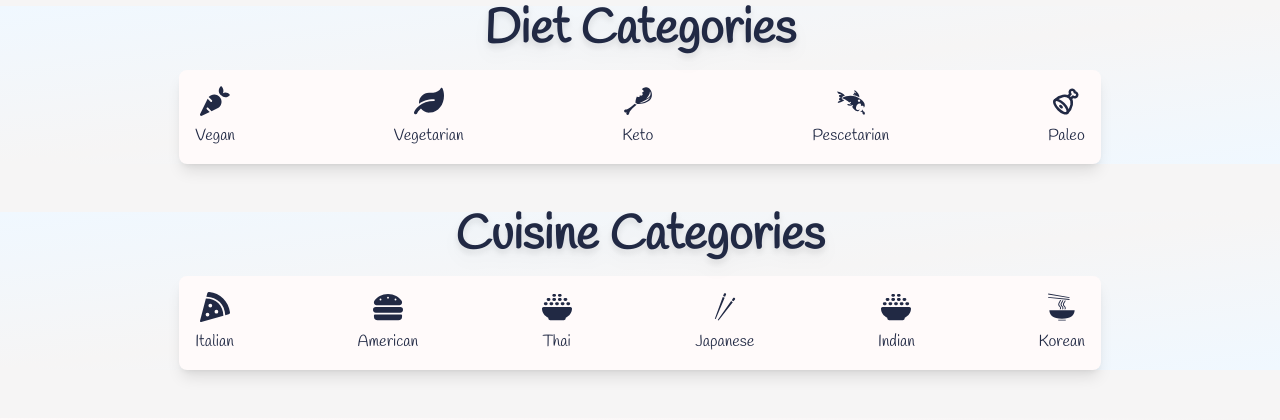
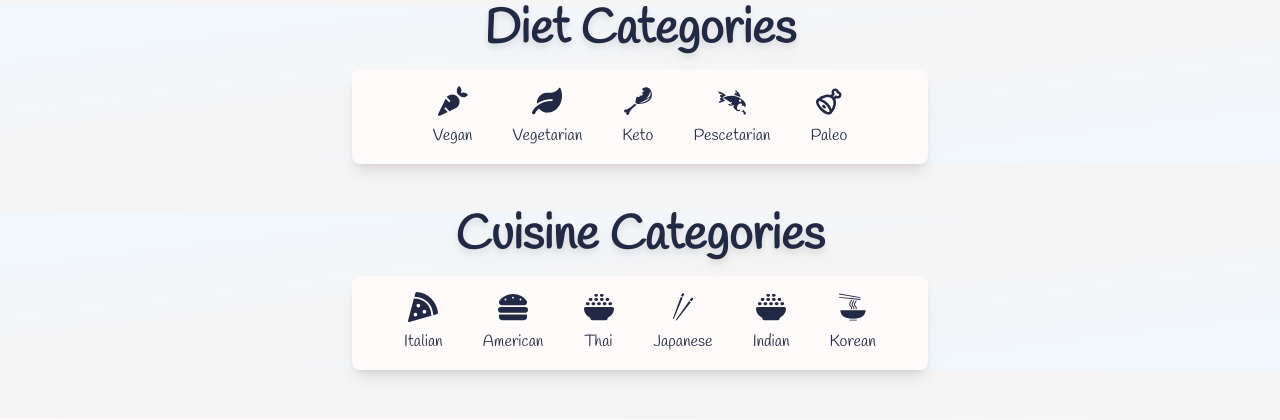
Before and after one commit to PrashantaDA/rexipe, a React (Vite) app: page / in a window 1280 px wide. Shown: the part 226-646 px from the top of the page. Built offline with nearby package versions, Linux system fonts and the light colour scheme; no server answers.

Commit message:
Updated design

```diff
--- a/src/components/Category/Category.jsx
+++ b/src/components/Category/Category.jsx
@@ -17,7 +17,7 @@ const Category = ({ title, categories }) => {
 		>
 			<div className="w-[90%] mx-auto">
 				<h2 className="text-5xl font-bold mb-4 text-center text-dark drop-shadow-lg">{title}</h2>
-				<div className="w-[80%] mx-auto flex flex-wrap justify-between items-center gap-6 p-4 bg-primary rounded-lg shadow-lg">
+				<div className="xs:w-[90%] lg:w-[50%] mx-auto flex flex-wrap justify-center items-center gap-10 p-4 bg-primary rounded-lg shadow-lg">
 					{categories.map((category) => (
 						<NavLink
 							key={category.name}
```
